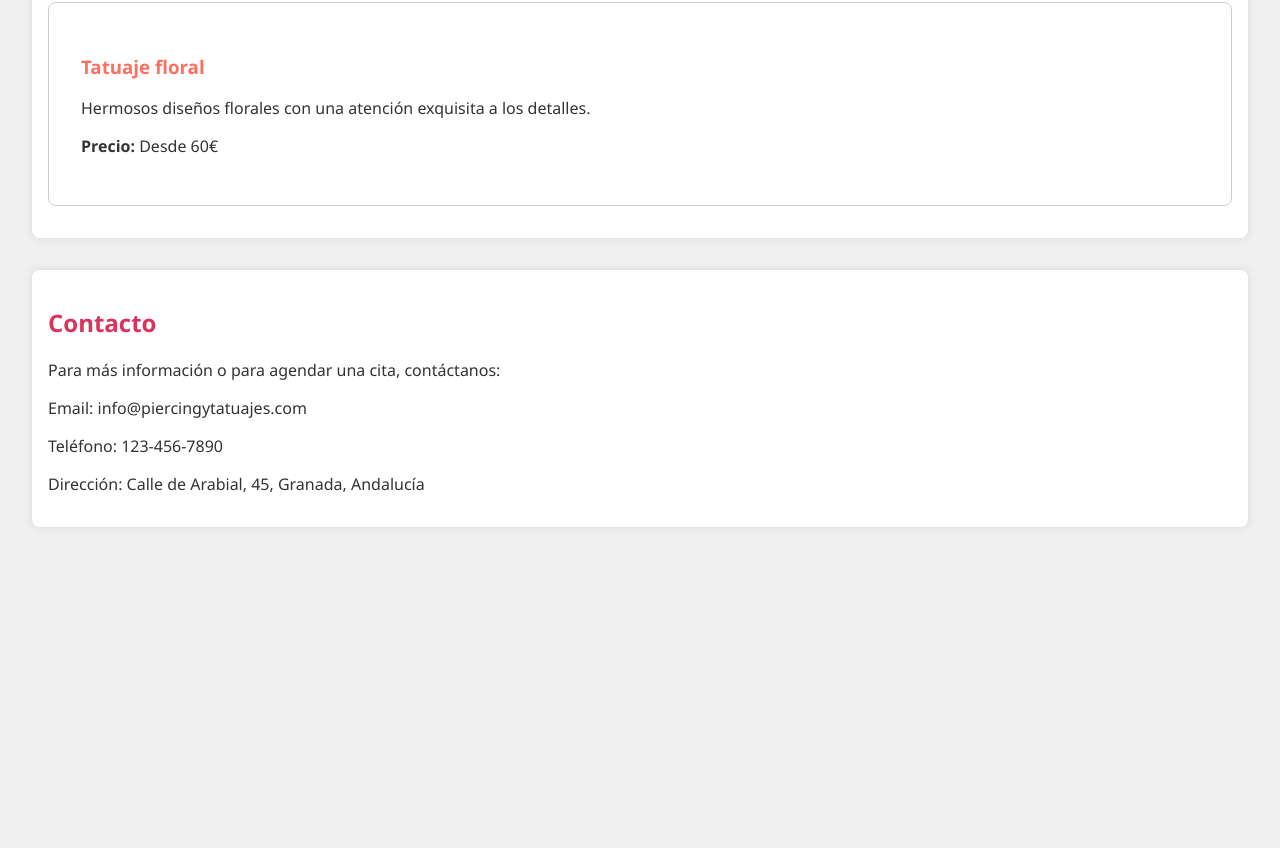
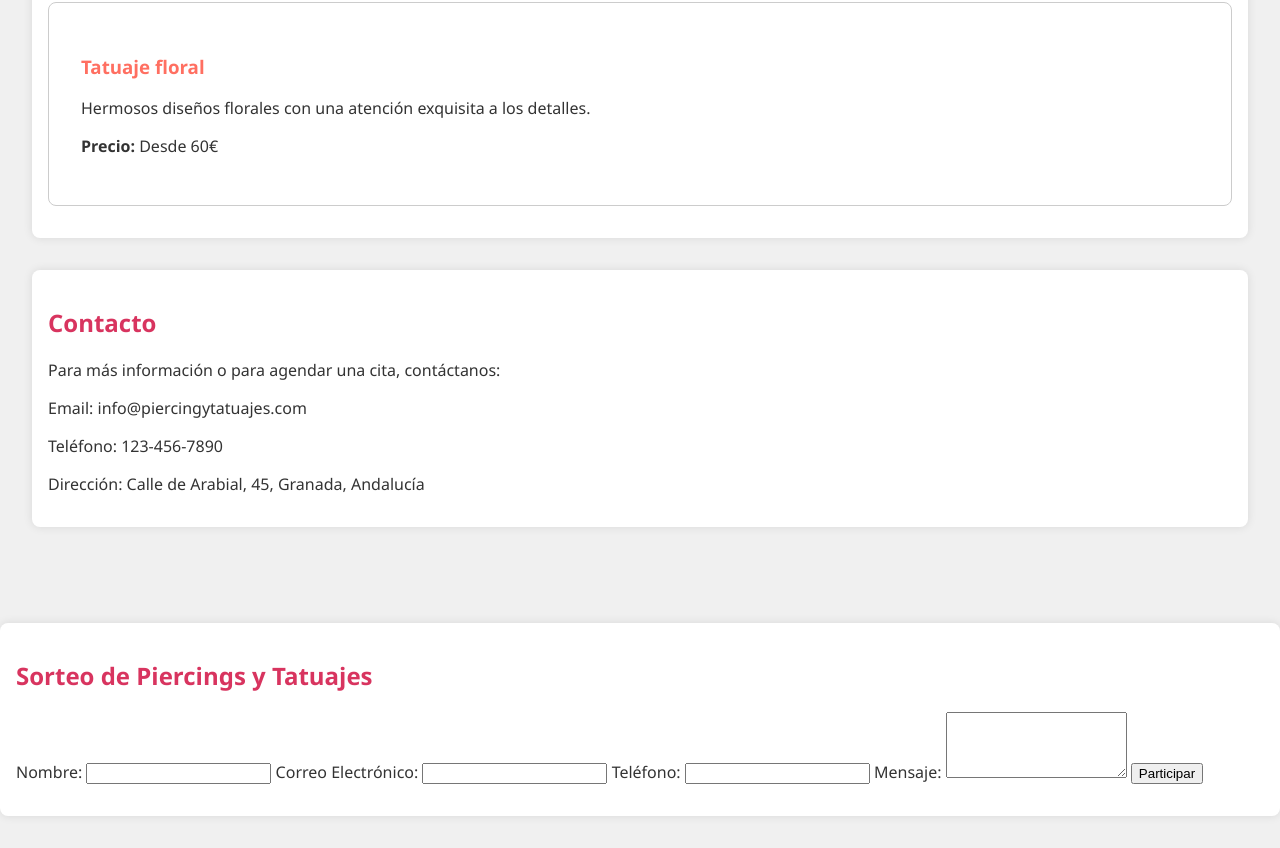
Before and after one commit to Nayely225/T-P, a plain HTML site: page index.html in a window 1280 px wide. Shown: the part 1777-2625 px from the top of the page. Before the commit the page ends 2368 px from the top, so only its background shows below. Drawn offline with Linux system fonts and the light colour scheme.

Commit message:
Update index.html

```diff
--- a/index.html
+++ b/index.html
@@ -154,3 +154,23 @@
     </footer>
 </body>
 </html>
+<section id="sorteo" class="sorteo">
+    <h2>Sorteo de Piercings y Tatuajes</h2>
+    <div class="form-container">
+        <form action="https://tu-endpoint-de-sorteo.com/submit" method="post">
+            <label for="name">Nombre:</label>
+            <input type="text" id="name" name="name" required>
+
+            <label for="email">Correo Electrónico:</label>
+            <input type="email" id="email" name="email" required>
+
+            <label for="phone">Teléfono:</label>
+            <input type="tel" id="phone" name="phone" required>
+
+            <label for="message">Mensaje:</label>
+            <textarea id="message" name="message" rows="4"></textarea>
+
+            <button type="submit">Participar</button>
+        </form>
+    </div>
+</section>
```
